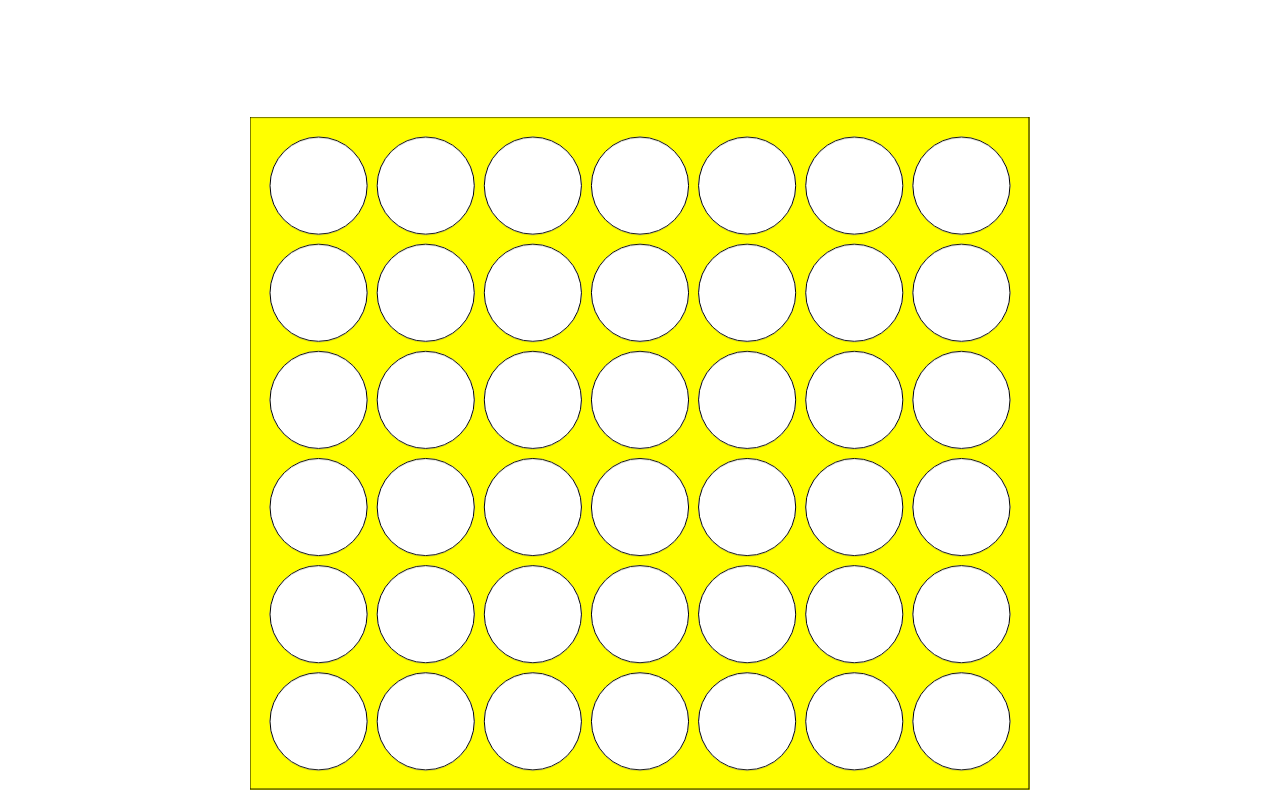
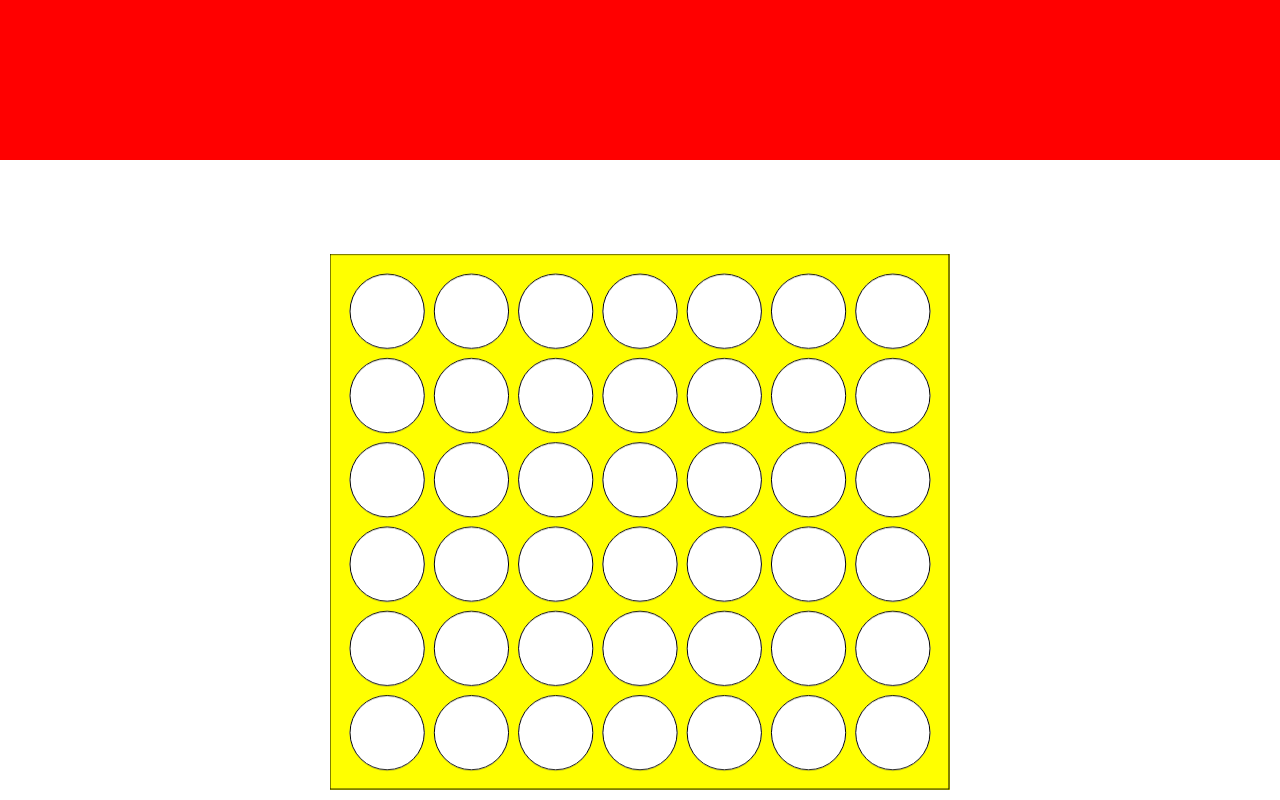
Before and after one commit to ferose/p2pgames, a React (Create React App) app: page / in a window 1280 px wide. Built offline with nearby package versions, Linux system fonts and the light colour scheme.

Commit message:
Top banner WIP

```diff
--- a/src/App.css
+++ b/src/App.css
@@ -1,9 +1,24 @@
-html, body, .App {
+html, body {
     margin: 0;
-    top: 0;
-    left: 0;
-    right: 0;
-    bottom: 0;
+    width:100%;
+    height:100%;
     overflow: hidden;
-    position: fixed;
 }
+
+#root {
+    width: 100%;
+    height: 100%;
+}
+
+.App {
+    width: 100%;
+    height: 100%;
+}
+
+.Banner {
+    height: 20%;
+}
+
+.GameCanvas {
+    height: 80%;
+}
--- a/src/App.tsx
+++ b/src/App.tsx
@@ -1,10 +1,12 @@
 import React from 'react';
 import './App.css';
 import GameCanvas from './GameCanvas';
+import Banner from './Banner';
 
 const App: React.FC = () => {
   return (
     <div className="App">
+      <Banner/>
       <GameCanvas/>
     </div>
   );
--- /dev/null
+++ b/src/Banner.css
@@ -0,0 +1,3 @@
+.Banner {
+    background-color: red;
+}
--- /dev/null
+++ b/src/Banner.tsx
@@ -0,0 +1,11 @@
+import React from 'react';
+import './Banner.css';
+
+const Banner: React.FC = () => {
+  return (
+    <div className="Banner">
+    </div>
+  );
+}
+
+export default Banner;
--- a/src/Board.tsx
+++ b/src/Board.tsx
@@ -1,3 +1,5 @@
+// Deprecated
+
 import * as React from 'react';
 import './Board.css';
 import _ from 'lodash';
--- a/src/GameCanvas.tsx
+++ b/src/GameCanvas.tsx
@@ -20,6 +20,7 @@ const margin = 10;
 
 export default class GameCanvas extends React.Component<any,any> {
     private canvasRef: React.RefObject<HTMLCanvasElement>;
+    private divRef: React.RefObject<HTMLDivElement>;
 
     private _cursor: Cursor | null = null;
     private boardCanvas: HTMLCanvasElement | null = null;
@@ -31,6 +32,7 @@ export default class GameCanvas extends React.Component<any,any> {
     public constructor(props: any) {
         super(props);
         this.canvasRef = React.createRef();
+        this.divRef = React.createRef();
     }
 
     private get canvas() {
@@ -159,12 +161,15 @@ export default class GameCanvas extends React.Component<any,any> {
 
     public updateDimensions = () => {
         const dpr = window.devicePixelRatio || 1;
-        if (this.canvas.width === Math.round(window.innerWidth*dpr) && this.canvas.height === Math.round(window.innerHeight*dpr)) return;
-        this.canvas.width = Math.round(window.innerWidth*dpr);
-        this.canvas.height = Math.round(window.innerHeight*dpr);
+        if (!this.divRef.current) return;
+        const width = this.divRef.current.clientWidth;
+        const height = this.divRef.current.clientHeight;
+        if (this.canvas.width === Math.round(width*dpr) && this.canvas.height === Math.round(height*dpr)) return;
+        this.canvas.width = Math.round(width*dpr);
+        this.canvas.height = Math.round(height*dpr);
 
-        this.canvas.style.width = window.innerWidth + 'px';
-        this.canvas.style.height = window.innerHeight + 'px';
+        this.canvas.style.width = width + 'px';
+        this.canvas.style.height = height + 'px';
 
         const dimensions = this.getBoardDimensions();
         this.boardCanvas = createBoardCanvas({
@@ -293,14 +298,6 @@ export default class GameCanvas extends React.Component<any,any> {
         return this._cursor;
     }
 
-    private onMouseMove = (e: React.MouseEvent) => {
-        const dpr = window.devicePixelRatio || 1;
-        this.cursor = {
-            x: e.clientX*dpr,
-            y: e.clientY*dpr,
-        }
-    }
-
     private onMouseOut = (e: React.MouseEvent) => {
         this.cursor = null;
     }
@@ -309,7 +306,6 @@ export default class GameCanvas extends React.Component<any,any> {
         e.preventDefault();
         this.onMouseMove(e);
         this.clicked();
-        // this.cursor = null;
     }
 
     private onTouchEnd = (e: React.TouchEvent) => {
@@ -318,17 +314,30 @@ export default class GameCanvas extends React.Component<any,any> {
         this.cursor = null;
     }
 
+    private onMouseMove = (e: React.MouseEvent) => {
+        if (!this.divRef.current) return;
+        const div = this.divRef.current;
+        const dpr = window.devicePixelRatio || 1;
+        this.cursor = {
+            x: (e.pageX-div.offsetLeft)*dpr,
+            y: (e.pageY-div.offsetTop)*dpr,
+        }
+    }
+
     private onTouchMove = (e: React.TouchEvent) => {
+        if (!this.divRef.current) return;
+        const div = this.divRef.current;
         const dpr = window.devicePixelRatio || 1;
         const touch = e.touches[0];
         this.cursor = {
-            x: touch.clientX*dpr,
-            y: touch.clientY*dpr,
+            x: (touch.pageX-div.offsetLeft)*dpr,
+            y: (touch.pageY-div.offsetTop)*dpr,
         };
     }
 
     public render() {
         return (
+            <div className="GameCanvas" ref={this.divRef}>
                 <canvas
                     ref={this.canvasRef}
                     width={1}
@@ -343,6 +352,7 @@ export default class GameCanvas extends React.Component<any,any> {
                     onTouchStart={this.onTouchMove}
                     onTouchEnd={this.onTouchEnd}
                 ></canvas>
+            </div>
         );
     }
 }
```
Also changed, not shown: 1 other file (tests, documents, lock files or other folders). Lines whose indentation alone changed are shown as unchanged.
